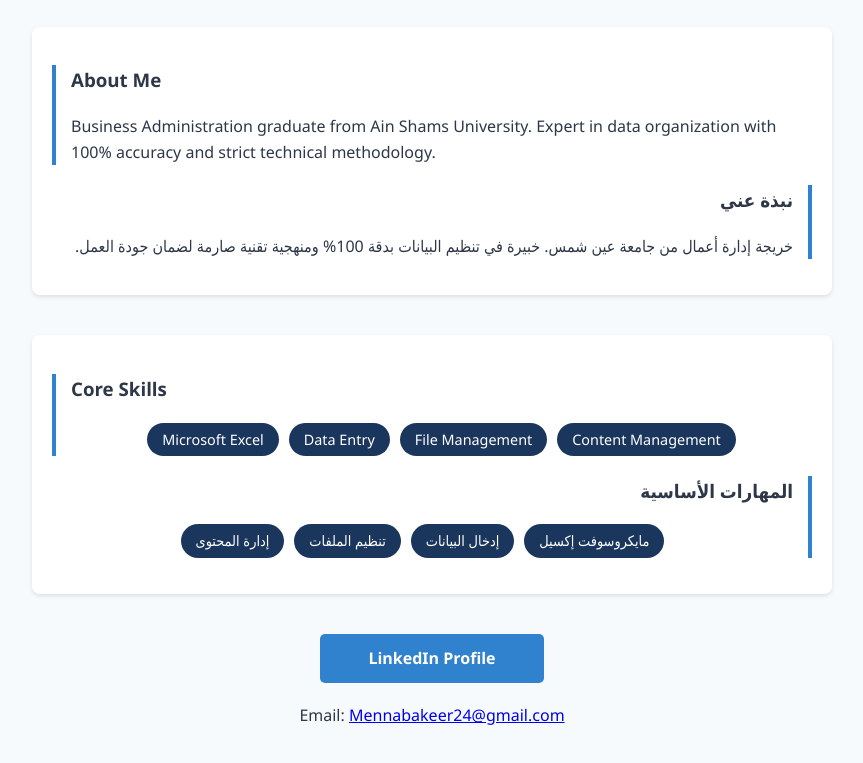
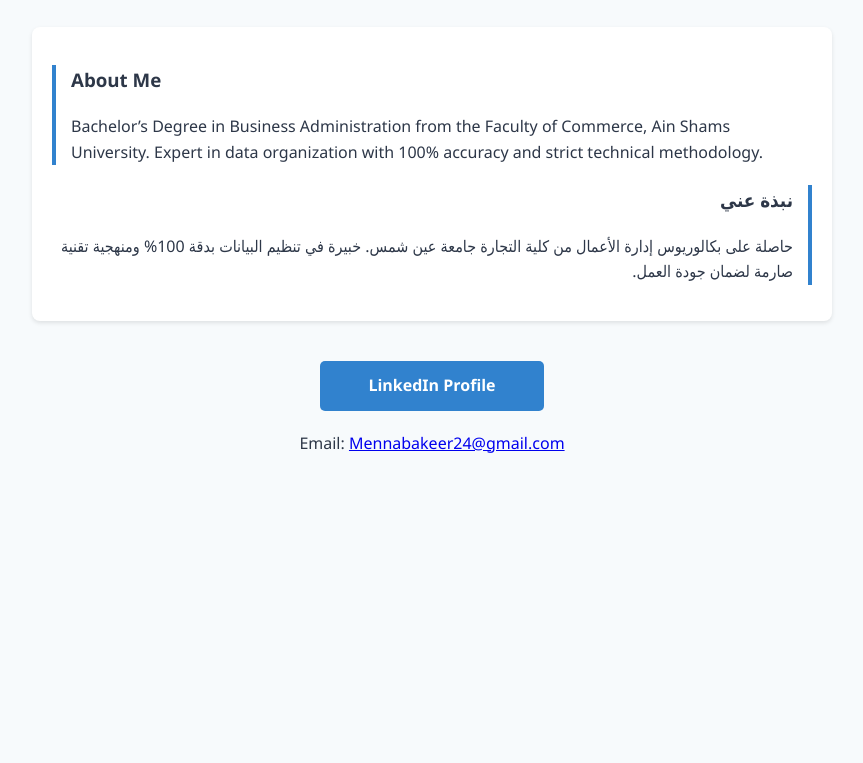
Before and after one commit to MennaBakir/Menna-Bakir, a plain HTML site: page index.html in a window 1280 px wide. Shown: the part 187-950 px from the top of the page, without its empty margins (208-1071 px from the left). After the commit the page ends 800 px from the top, so only its background shows below. Drawn offline with Linux system fonts and the light colour scheme.

Commit message:
Add files via upload

```diff
--- a/index.html
+++ b/index.html
@@ -29,34 +29,15 @@
         <section class="lang-section">
             <div class="en">
                 <h3>About Me</h3>
-                <p>Business Administration graduate from Ain Shams University. Expert in data organization with 100% accuracy and strict technical methodology.</p>
+                <p> Bachelor’s Degree in Business Administration from the Faculty of Commerce, Ain Shams University. Expert in data organization with 100% accuracy and strict technical methodology.</p>
             </div>
             <div class="ar">
                 <h3>نبذة عني</h3>
-                <p>خريجة إدارة أعمال من جامعة عين شمس. خبيرة في تنظيم البيانات بدقة 100% ومنهجية تقنية صارمة لضمان جودة العمل.</p>
+                <p>حاصلة على بكالوريوس إدارة الأعمال من كلية التجارة جامعة عين شمس. خبيرة في تنظيم البيانات بدقة 100% ومنهجية تقنية صارمة لضمان جودة العمل.</p>
             </div>
         </section>
 
-        <section class="lang-section">
-            <div class="en">
-                <h3>Core Skills</h3>
-                <ul class="skills-list">
-                    <li>Microsoft Excel</li>
-                    <li>Data Entry</li>
-                    <li>File Management</li>
-                    <li>Content Management</li>
-                </ul>
-            </div>
-            <div class="ar">
-                <h3>المهارات الأساسية</h3>
-                <ul class="skills-list">
-                    <li>مايكروسوفت إكسيل</li>
-                    <li>إدخال البيانات</li>
-                    <li>تنظيم الملفات</li>
-                    <li>إدارة المحتوى</li>
-                </ul>
-            </div>
-        </section>
+
 
         <section style="text-align: center;">
             <a href="https://www.linkedin.com" class="contact-btn">LinkedIn Profile</a>
```
